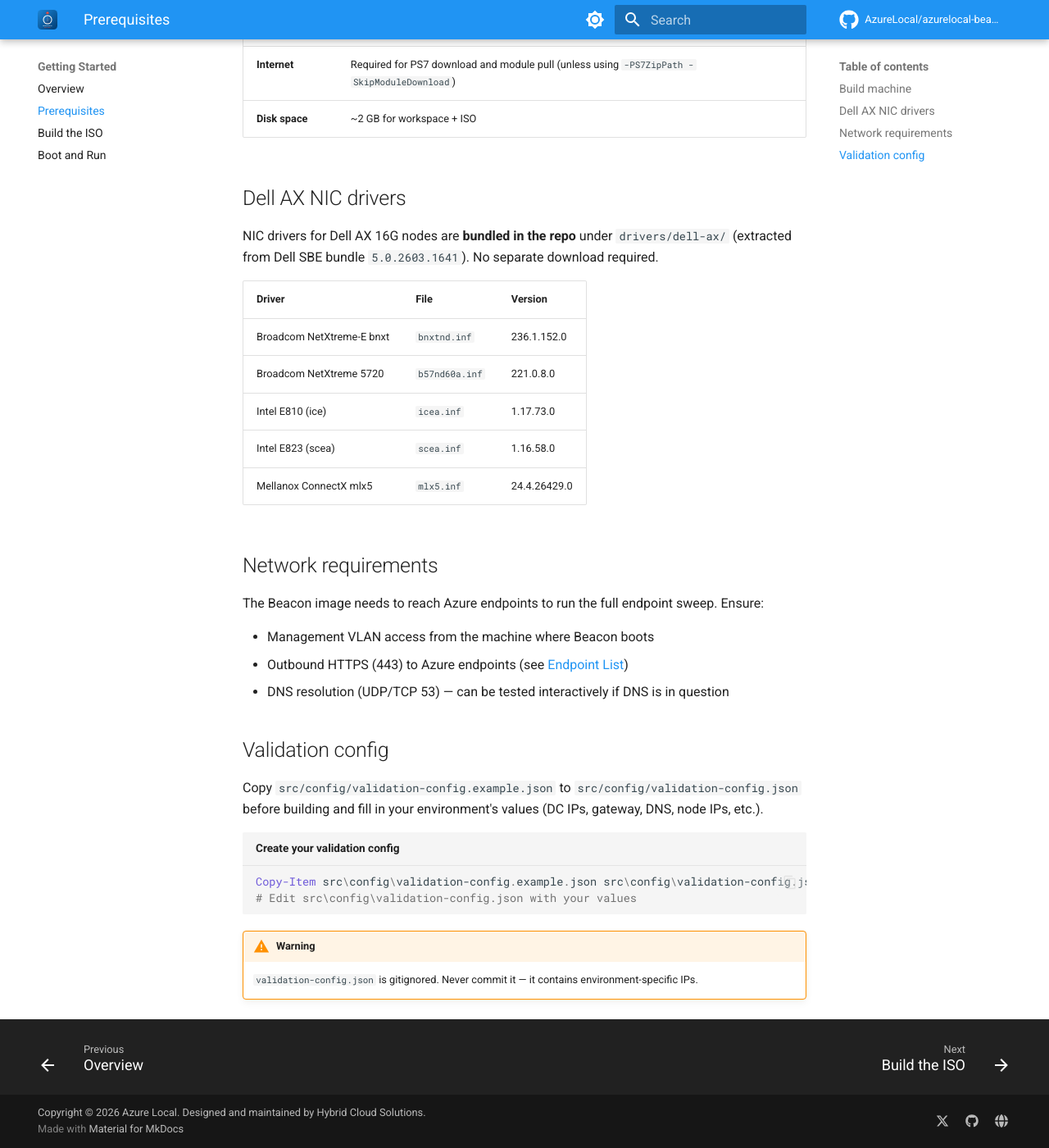
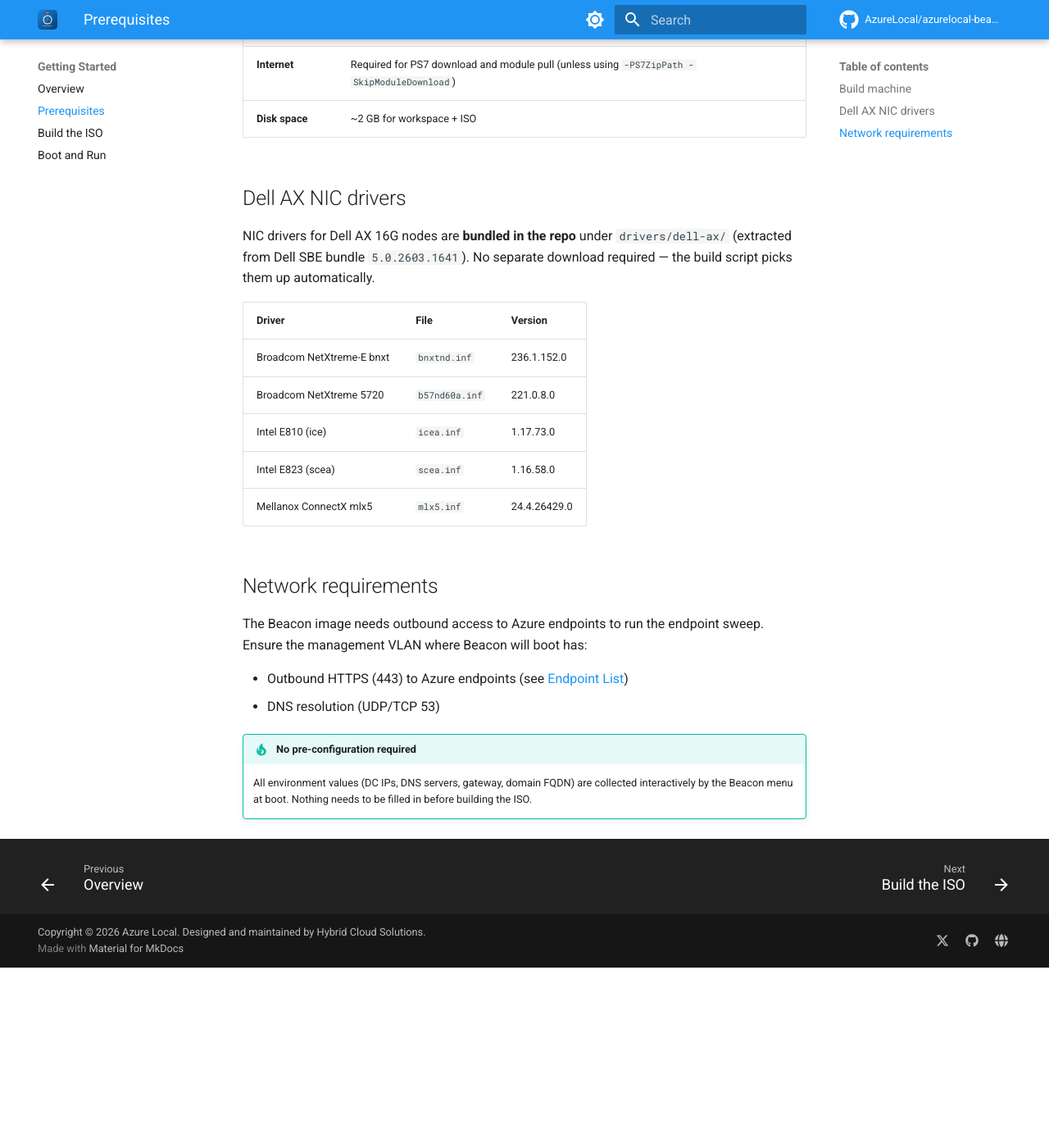
Before and after one commit to AzureLocal/azurelocal-beacon, an MkDocs documentation site: the page built from docs/getting-started/prerequisites.md, in a window 1280 px wide and 1400 px high, scrolled down 644 px. Shown: the whole window at 82% size. Built offline with MkDocs 1.6.1 and Material for MkDocs 9.7.7, drawn with Linux system fonts in a browser that asks for light colours; comment, search, counter and statistics services are not loaded; after the commit the page ends 1824 px from its top, so only the background shows below that; some of the changed text lies outside the part shown.

Commit message:
fix(docs): remove pre-fill config requirement and irrelevant static-IP note
Menu collects all values interactively at boot -- no pre-configuration
needed before building. Static IP note on boot page was about future
node deployment requirements, not Beacon WinPE network bootstrap.

Co-Authored-By: Claude Opus 4.8 <noreply@anthropic.com>
Claude-Session: https://claude.ai/code/session_013AZySkzowyq4Ne2hrSRRAL

````diff
--- a/docs/getting-started/prerequisites.md
+++ b/docs/getting-started/prerequisites.md
@@ -2,8 +2,8 @@
 
 ## Build machine
 
-!!! note "Build once, boot anywhere"
-    You build the ISO once on a Windows machine, then boot it on any node (or on a separate machine on the management network).
+!!! note "Build once, boot on any Dell AX node"
+    You build the ISO once on a Windows machine with ADK installed, then mount it via iDRAC virtual media on each Dell AX node.
 
 | Requirement | Details |
 |---|---|
@@ -17,7 +17,7 @@
 
 ## Dell AX NIC drivers
 
-NIC drivers for Dell AX 16G nodes are **bundled in the repo** under `drivers/dell-ax/` (extracted from Dell SBE bundle `5.0.2603.1641`). No separate download required.
+NIC drivers for Dell AX 16G nodes are **bundled in the repo** under `drivers/dell-ax/` (extracted from Dell SBE bundle `5.0.2603.1641`). No separate download required — the build script picks them up automatically.
 
 | Driver | File | Version |
 |---|---|---|
@@ -29,20 +29,10 @@ NIC drivers for Dell AX 16G nodes are **bundled in the repo** under `drivers/del
 
 ## Network requirements
 
-The Beacon image needs to reach Azure endpoints to run the full endpoint sweep. Ensure:
+The Beacon image needs outbound access to Azure endpoints to run the endpoint sweep. Ensure the management VLAN where Beacon will boot has:
 
-- Management VLAN access from the machine where Beacon boots
 - Outbound HTTPS (443) to Azure endpoints (see [Endpoint List](../reference/endpoints.md))
-- DNS resolution (UDP/TCP 53) — can be tested interactively if DNS is in question
+- DNS resolution (UDP/TCP 53)
 
-## Validation config
-
-Copy `src/config/validation-config.example.json` to `src/config/validation-config.json` before building and fill in your environment's values (DC IPs, gateway, DNS, node IPs, etc.).
-
-```powershell title="Create your validation config"
-Copy-Item src\config\validation-config.example.json src\config\validation-config.json
-# Edit src\config\validation-config.json with your values
-```
-
-!!! warning
-    `validation-config.json` is gitignored. Never commit it — it contains environment-specific IPs.
+!!! tip "No pre-configuration required"
+    All environment values (DC IPs, DNS servers, gateway, domain FQDN) are collected interactively by the Beacon menu at boot. Nothing needs to be filled in before building the ISO.
````
Also changed, not shown: README.md (+3 -10 lines), docs/getting-started/boot.md (+6 -8 lines).
